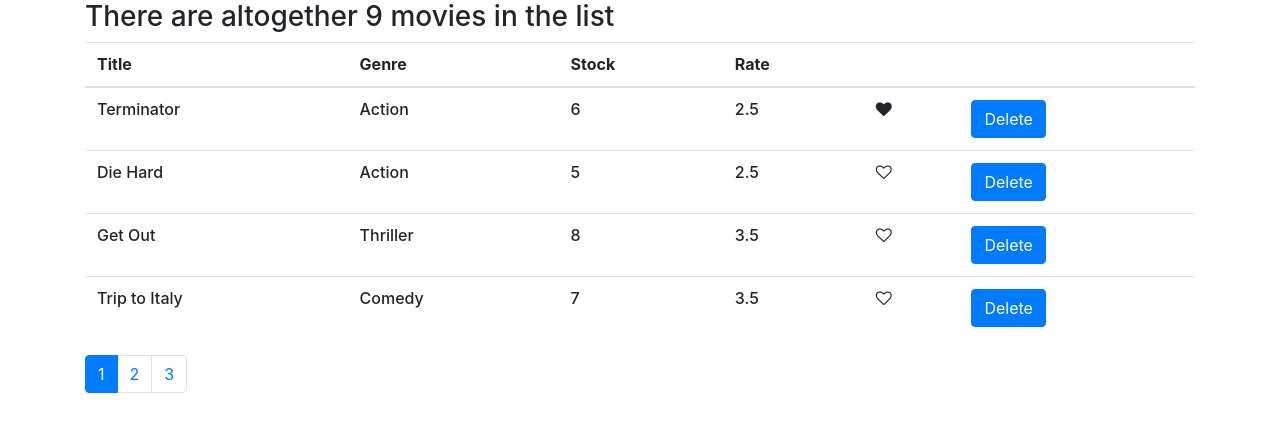
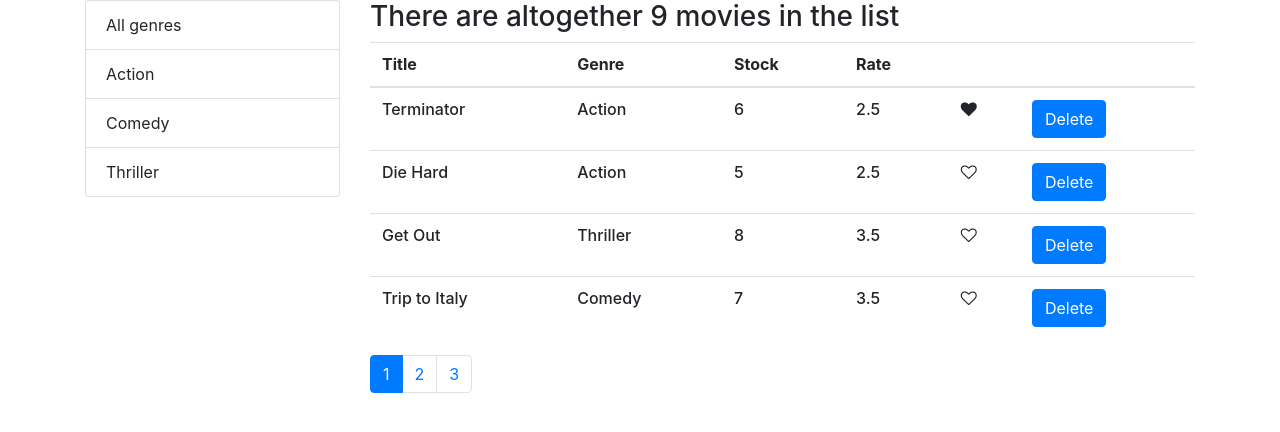
Before and after one commit to sagar-ze/moviesUI, a React (Create React App) app: page / in a window 1280 px wide. Shown: the top 432 px of the page. Built offline with nearby package versions, Linux system fonts and the light colour scheme.

Commit message:
filtering the movies

```diff
--- a/package.json
+++ b/package.json
@@ -9,6 +9,7 @@
     "@material-ui/core": "^4.1.1",
     "font-awesome": "^4.7.0",
     "lodash": "^4.17.11",
+    "prop-types": "^15.6.2",
     "react": "^16.8.6",
     "react-dom": "^16.8.6",
     "react-scripts": "3.0.1"
--- a/src/components/common/like.jsx
+++ b/src/components/common/like.jsx
@@ -1,5 +1,4 @@
 import React, { Component } from 'react';
-import Button from '@material-ui/core/Button';
 class Like extends Component {
   state = {}
   render() {
--- /dev/null
+++ b/src/components/common/listgroup.jsx
@@ -0,0 +1,31 @@
+import React from "react";
+
+const ListGroup = props => {
+	const {
+		items,
+		textProperty,
+		valueProperty,
+		onItemSelect,
+		selectedItem
+	} = props;
+	return (
+		<ul className="list-group" style={{ cursor: "pointer" }}>
+			{items.map(item => (
+				<li
+					onClick={() => onItemSelect(item)}
+					className={
+						item === selectedItem ? "list-group-item active" : "list-group-item"
+					}
+					key={item[valueProperty]}>
+					{item[textProperty]}{" "}
+				</li>
+			))}
+		</ul>
+	);
+};
+ListGroup.defaultProps = {
+	textProperty: "name",
+	valueProperty: "_id"
+};
+
+export default ListGroup;
--- a/src/components/movies.jsx
+++ b/src/components/movies.jsx
@@ -1,39 +1,69 @@
 import React, { Component } from "react";
 import { getMovies } from "../services/fakeMovieService";
-import Like from './common/like';
-import Pagination from './common/pagination';
-import { paginate } from '../utils/paginate';
+import { getGenres } from "../services/fakeGenreService";
+import Like from "./common/like";
+import Pagination from "./common/pagination";
+import { paginate } from "../utils/paginate";
+import ListGroup from "./common/listgroup";
 class Movies extends Component {
 	state = {
-		movies: getMovies(),
+		movies: [],
+		genres: [],
 		currentPage: 1,
 		pageSize: 4
 	};
+	componentDidMount() {
+		const genres = [{ name: "All genres" }, ...getGenres()];
+		this.setState({ movies: getMovies(), genres: genres });
+	}
 	handleDelete = movie => {
 		const movies = this.state.movies.filter(m => m._id !== movie._id);
 		this.setState({ movies: movies });
 	};
 
-	handleLiked = (movie) => {
-		const movies = [...this.state.movies]
-		const index = movies.indexOf(movie)
-		movies[index] = { ...movies[index] }
-		movies[index].liked = !movies[index].liked
-		this.setState({ movies })
-	}
+	handleLiked = movie => {
+		const movies = [...this.state.movies];
+		const index = movies.indexOf(movie);
+		movies[index] = { ...movies[index] };
+		movies[index].liked = !movies[index].liked;
+		this.setState({ movies });
+	};
 
 	handlePageChange = page => {
-		this.setState({ currentPage: page })
-	}
+		this.setState({ currentPage: page });
+	};
+	handleGenreSelect = genre => {
+		this.setState({ selectedGenre: genre, currentPage: 1 });
+	};
 	render() {
 		const { length: movieCount } = this.state.movies;
-		const { currentPage, pageSize, movies: allMovies } = this.state;
+		const {
+			currentPage,
+			pageSize,
+			selectedGenre,
+			movies: allMovies
+		} = this.state;
 		if (movieCount === 0)
 			return <p>There is no movie available in the database</p>;
-		const movies = paginate(allMovies, currentPage, pageSize)
+
+		const filtered =
+			selectedGenre && selectedGenre._id
+				? allMovies.filter(m => m.genre._id === selectedGenre._id)
+				: allMovies;
+
+		const movies = paginate(filtered, currentPage, pageSize);
+
 		return (
-			<React.Fragment>
-				<h3>There are altogether {movieCount} movies in the list</h3>
+			<div className="row">
+				<div className="col-3">
+					<ListGroup
+						items={this.state.genres}
+						onItemSelect={this.handleGenreSelect}
+						selectedItem={this.state.selectedGenre}
+					/>
+				</div>
+				<div className="col">
+					<h3>There are altogether {filtered.length} movies in the list</h3>
 					<h6>
 						<table className="table">
 							<thead>
@@ -54,7 +84,10 @@
 										<td>{movie.numberInStock}</td>
 										<td>{movie.dailyRentalRate}</td>
 										<td>
-										<Like liked={movie.liked} onClick={() => this.handleLiked(movie)} />
+											<Like
+												liked={movie.liked}
+												onClick={() => this.handleLiked(movie)}
+											/>
 										</td>
 										<td>
 											<button
@@ -71,9 +104,11 @@
 					<Pagination
 						pageSize={this.state.pageSize}
 						currentPage={this.state.currentPage}
-					itemCount={movieCount}
-					onPageChange={this.handlePageChange} />
-			</React.Fragment>
+						itemCount={filtered.length}
+						onPageChange={this.handlePageChange}
+					/>
+				</div>
+			</div>
 		);
 	}
 }
```
Also changed, not shown: src/components/common/pagination.jsx (+15 -2 lines), 1 other file (tests, documents, lock files or other folders). Lines whose indentation alone changed are shown as unchanged.
